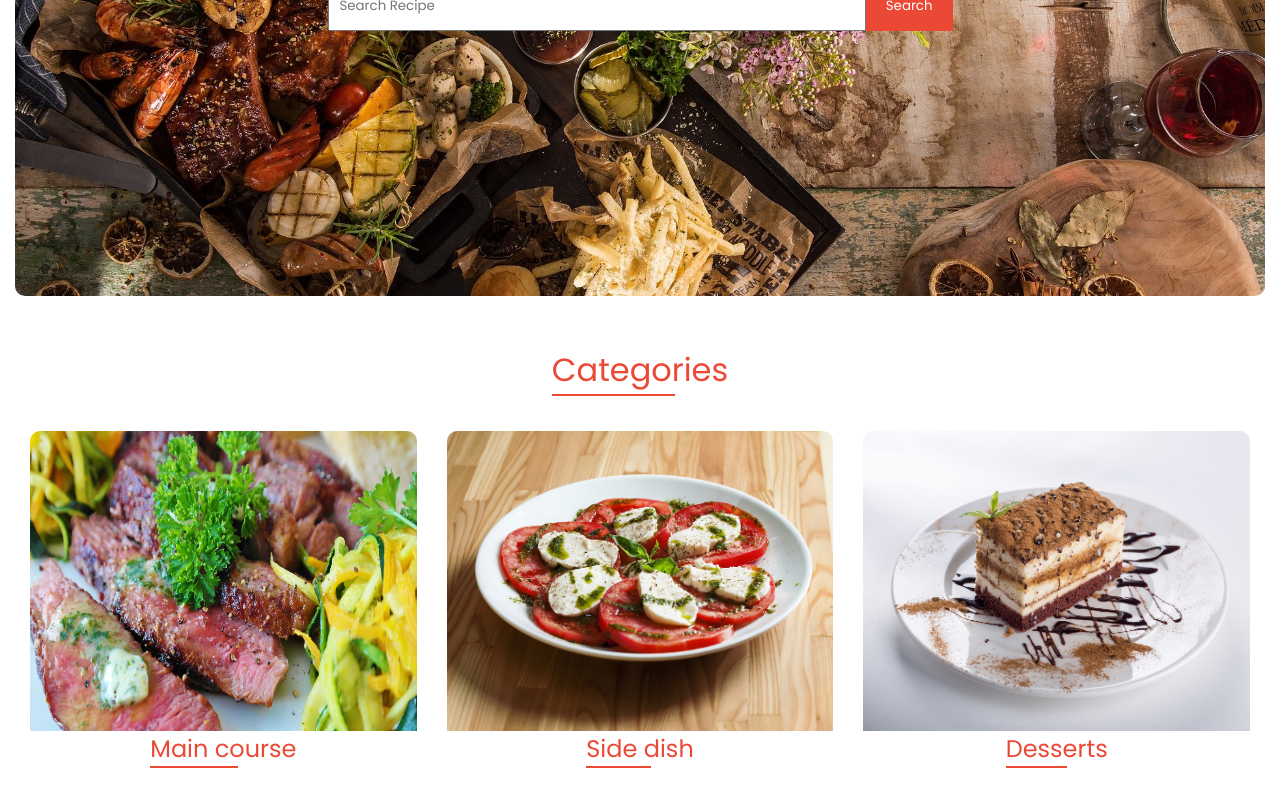
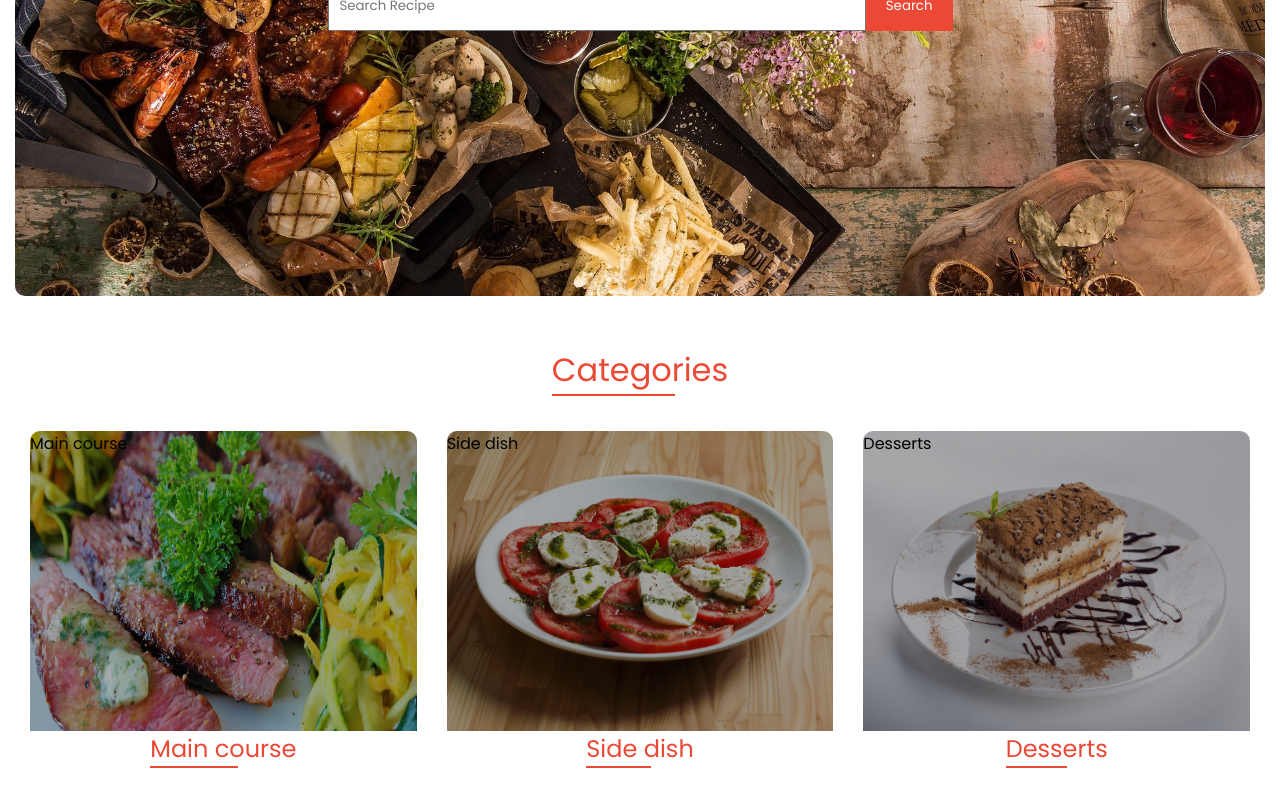
Before and after one commit to mart-anthony-stark/Food-Recipe-Web-App-React-TS, a React (Vite) app: page /home in a window 1280 px wide. Shown: the part 344-1144 px from the top of the page. Built offline with nearby package versions, Linux system fonts and the light colour scheme.

Commit message:
add image overlay

```diff
--- a/src/views/home/Home.tsx
+++ b/src/views/home/Home.tsx
@@ -39,6 +39,9 @@ const Home = () => {
           <Link to={link}>
             <div className="category center-items">
               <div className="image">
+                <div className="overlay">
+                  <span>{name}</span>
+                </div>
                 <LazyLoadImage src={src} effect="blur" />
               </div>
               <h2 className="category-name">{name}</h2>
```
